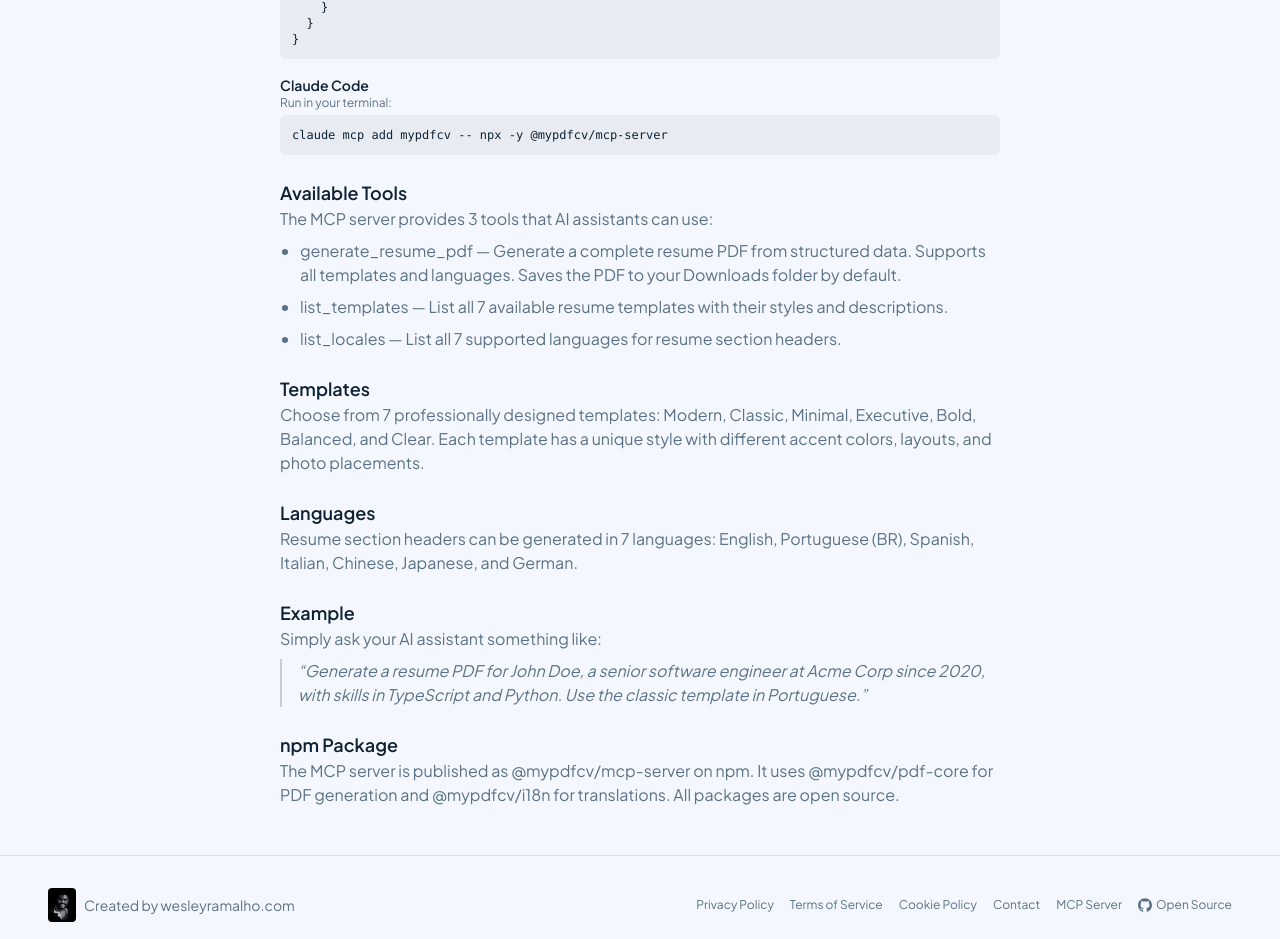
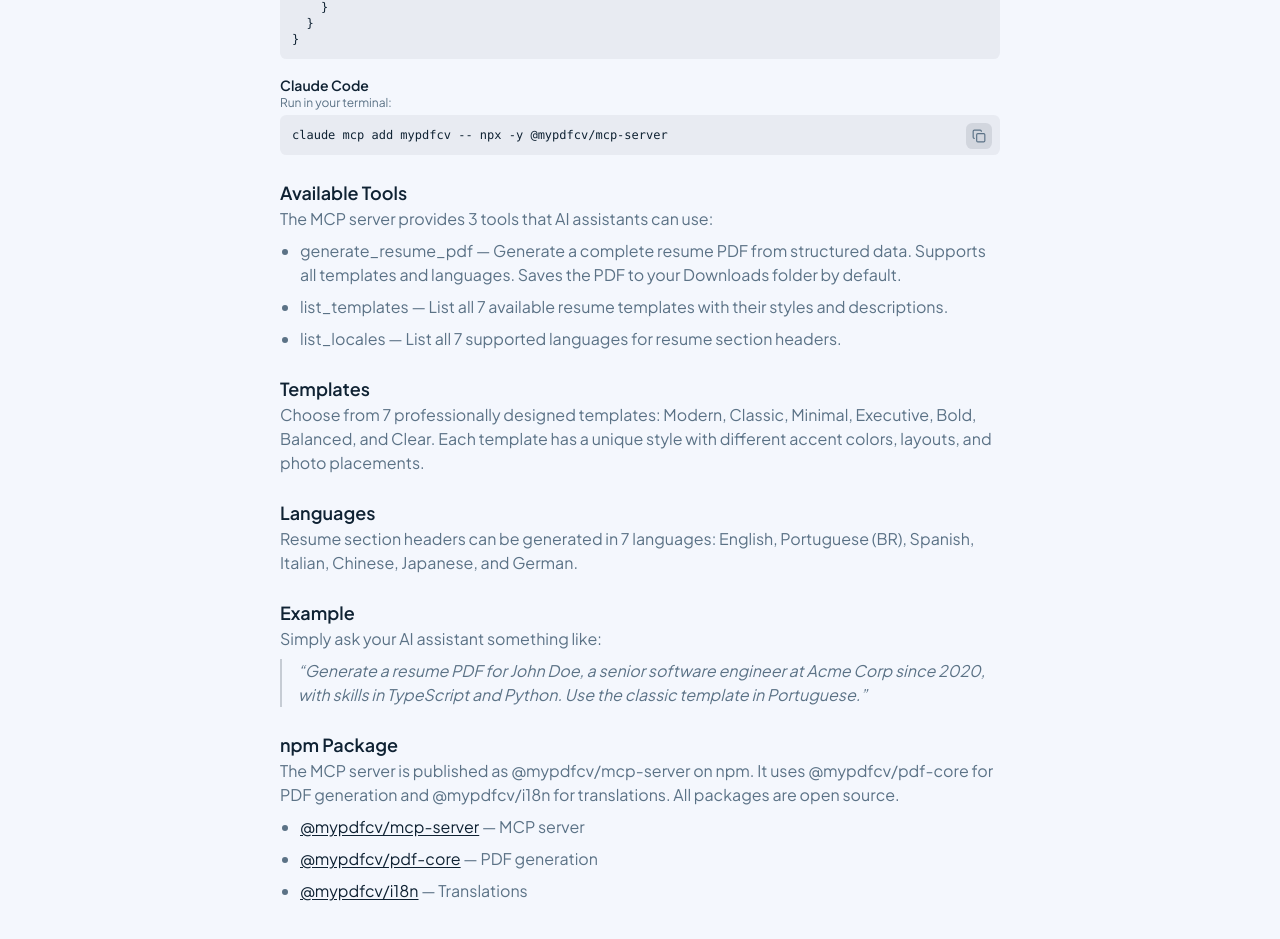
Before and after one commit to wesleyramalho/resume-builder, a Next.js app: page /en/mcp in a window 1280 px wide. Shown: the part 725-1664 px from the top of the page. Built offline with nearby package versions, Linux system fonts and the light colour scheme; no server answers.

Commit message:
fix: improve MCP page mobile layout and add copy buttons (#65)
* fix: improve MCP page mobile layout and add copy buttons

* fix: fix MCP page text overflow on mobile devices

* feat: add npm package links to MCP page

```diff
--- a/src/app/[locale]/mcp/page.tsx
+++ b/src/app/[locale]/mcp/page.tsx
@@ -1,6 +1,8 @@
 "use client";
 
+import { useState } from "react";
 import { useTranslations } from "next-intl";
+import { Copy, Check } from "lucide-react";
 import Footer from "@/components/Footer";
 import SiteNav from "@/components/SiteNav";
 
@@ -22,13 +24,13 @@ export default function McpPage() {
     <div className="min-h-screen bg-background flex flex-col overflow-x-hidden">
       <SiteNav />
 
-      <main className="flex-1 max-w-3xl mx-auto px-6 pt-24 pb-12">
+      <main className="flex-1 w-full max-w-3xl mx-auto px-4 sm:px-6 pt-24 pb-12">
         <h1 className="font-sans font-bold text-3xl text-foreground mb-2">
           {t("title")}
         </h1>
         <p className="text-sm text-muted-foreground mb-8">{t("subtitle")}</p>
 
-        <div className="prose prose-sm text-muted-foreground space-y-6">
+        <div className="prose prose-sm max-w-none min-w-0 text-muted-foreground space-y-6">
           <Section heading={t("s1h")} content={t("s1")} />
 
           <section>
@@ -95,7 +97,32 @@ export default function McpPage() {
             </blockquote>
           </section>
 
-          <Section heading={t("s7h")} content={t("s7")} />
+          <section>
+            <h2 className="text-lg font-semibold text-foreground">
+              {t("s7h")}
+            </h2>
+            <p>{t("s7")}</p>
+            <ul className="list-disc pl-5 space-y-2 mt-2">
+              <li>
+                <a href="https://www.npmjs.com/package/@mypdfcv/mcp-server" target="_blank" rel="noopener noreferrer" className="text-foreground underline underline-offset-2">
+                  @mypdfcv/mcp-server
+                </a>
+                {" — MCP server"}
+              </li>
+              <li>
+                <a href="https://www.npmjs.com/package/@mypdfcv/pdf-core" target="_blank" rel="noopener noreferrer" className="text-foreground underline underline-offset-2">
+                  @mypdfcv/pdf-core
+                </a>
+                {" — PDF generation"}
+              </li>
+              <li>
+                <a href="https://www.npmjs.com/package/@mypdfcv/i18n" target="_blank" rel="noopener noreferrer" className="text-foreground underline underline-offset-2">
+                  @mypdfcv/i18n
+                </a>
+                {" — Translations"}
+              </li>
+            </ul>
+          </section>
         </div>
       </main>
 
@@ -114,9 +141,26 @@ function Section({ heading, content }: { heading: string; content: string }) {
 }
 
 function CodeBlock({ code }: { code: string }) {
+  const [copied, setCopied] = useState(false);
+
+  function handleCopy() {
+    navigator.clipboard.writeText(code);
+    setCopied(true);
+    setTimeout(() => setCopied(false), 2000);
+  }
+
   return (
-    <pre className="mt-1 overflow-x-auto rounded-md bg-foreground/5 p-3 text-xs text-foreground">
-      <code>{code}</code>
-    </pre>
+    <div className="relative mt-1">
+      <button
+        onClick={handleCopy}
+        className="absolute top-2 right-2 p-1.5 rounded-md bg-foreground/10 hover:bg-foreground/20 text-muted-foreground hover:text-foreground transition-colors cursor-pointer"
+        aria-label="Copy to clipboard"
+      >
+        {copied ? <Check className="w-3.5 h-3.5" /> : <Copy className="w-3.5 h-3.5" />}
+      </button>
+      <pre className="overflow-x-auto rounded-md bg-foreground/5 p-3 pr-10 text-xs text-foreground">
+        <code>{code}</code>
+      </pre>
+    </div>
   );
 }
```
